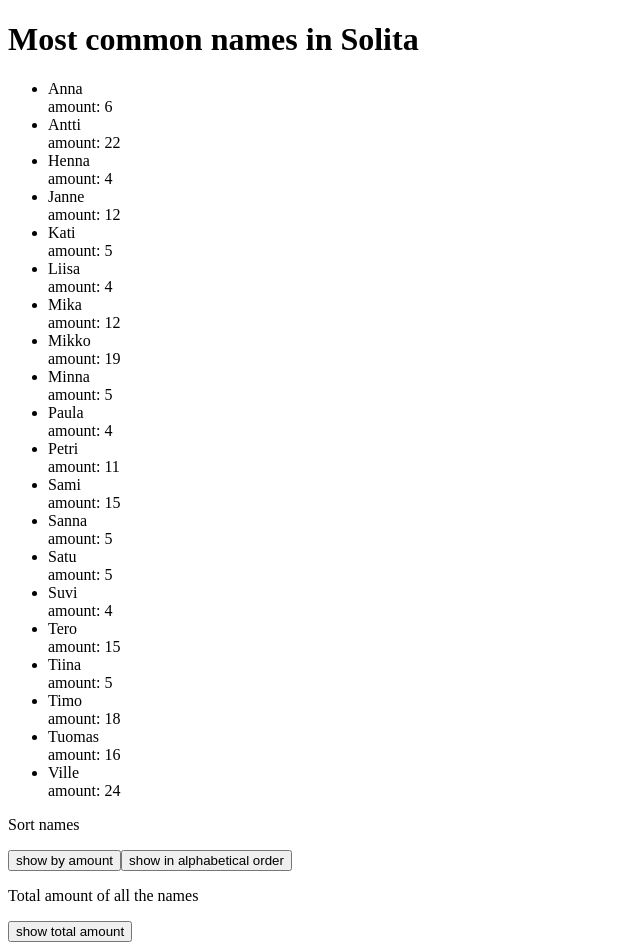
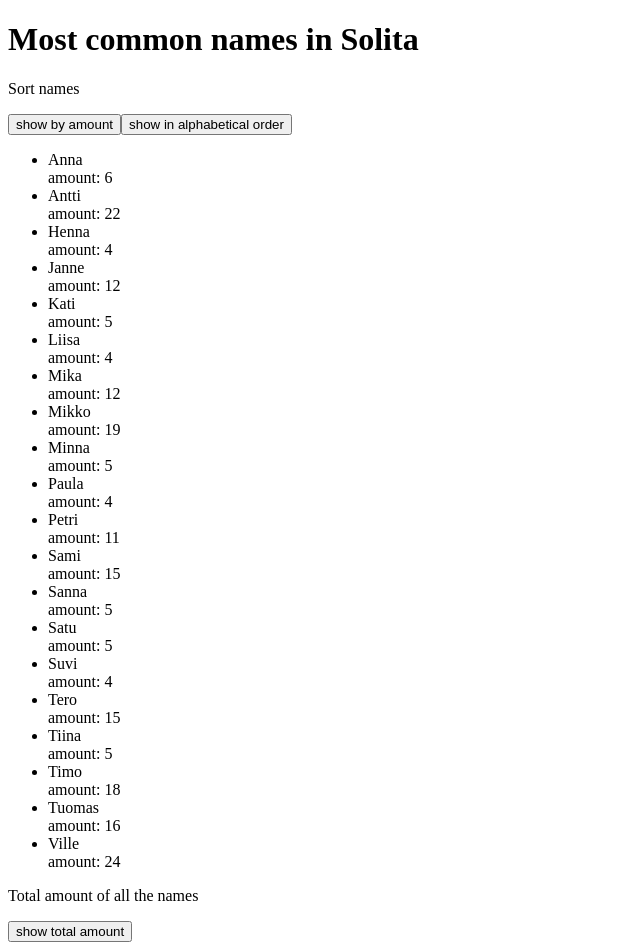
Before and after one commit to Duukkis8D/solita-dev-academy-2021-exercise, a React (Create React App) app: page / in a window 1280 px wide. Shown: the top 952 px of the page, without its empty margins (0-640 px from the left). Built offline with nearby package versions, Linux system fonts and the light colour scheme; data requests are answered from the project's data file.

Commit message:
event listeners for sort type buttons, incomplete

```diff
--- a/src/App.js
+++ b/src/App.js
@@ -16,13 +16,21 @@ const App = ( props ) => {
       })
   }, [])
 
+  const handleShowByAmount = () => {
+
+  }
+
+  const handleShowInABC = () => {
+
+  }
+
   return (
     <div>
       <h1>Most common names in Solita</h1>
+      <p>Sort names</p>
+      <button onClick={ handleShowByAmount }>show by amount</button>
+      <button onClick={ handleShowInABC }>show in alphabetical order</button>
       <NamesList names={ names } sortType={ sortType }></NamesList>
-      <p>Sort names</p>
-      <button>show by amount</button>
-      <button>show in alphabetical order</button>
       <p>Total amount of all the names</p>
       <button>show total amount</button>
       <p>Give a name for which you want see occurrence</p>
```
